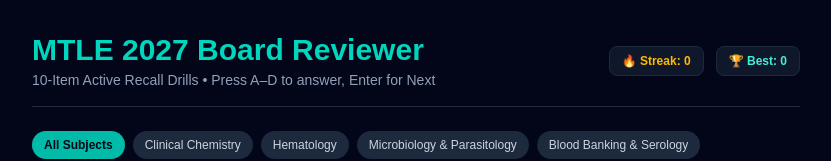
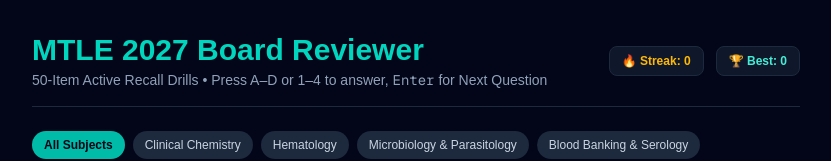
Before and after one commit to rllapitanCPE/mtle-reviewer, a Next.js app: page / in a window 1280 px wide. Shown: the top 161 px of the page, without its empty margins (224-1055 px from the left). Built offline with nearby package versions, Linux system fonts and the light colour scheme.

Commit message:
update to 50 and icon and title ofo the tab

```diff
--- a/app/layout.tsx
+++ b/app/layout.tsx
@@ -13,8 +13,8 @@ const geistMono = Geist_Mono({
 });
 
 export const metadata: Metadata = {
-  title: "Create Next App",
-  description: "Generated by create next app",
+  title: "MTLE 2027 Board Reviewer",
+  description: "A free MTLE 2027 Board Reviewer",
 };
 
 export default function RootLayout({ children }: LayoutProps<"/">) {
--- a/app/page.tsx
+++ b/app/page.tsx
@@ -176,7 +176,7 @@ export default function MTLEReviewer() {
               MTLE 2027 Board Reviewer
             </h1>
             <p className="text-slate-400 text-xs md:text-sm mt-0.5">
-              10-Item Active Recall Drills • Press A–D to answer, Enter for Next
+              {QUESTIONS_PER_SESSION}-Item Active Recall Drills • Press A–D or 1–4 to answer, <kbd>Enter</kbd> for Next Question
             </p>
           </div>
           <div className="flex items-center gap-3 text-xs font-semibold">
```
Also changed, not shown: 1 other file (tests, documents, lock files or other folders).
